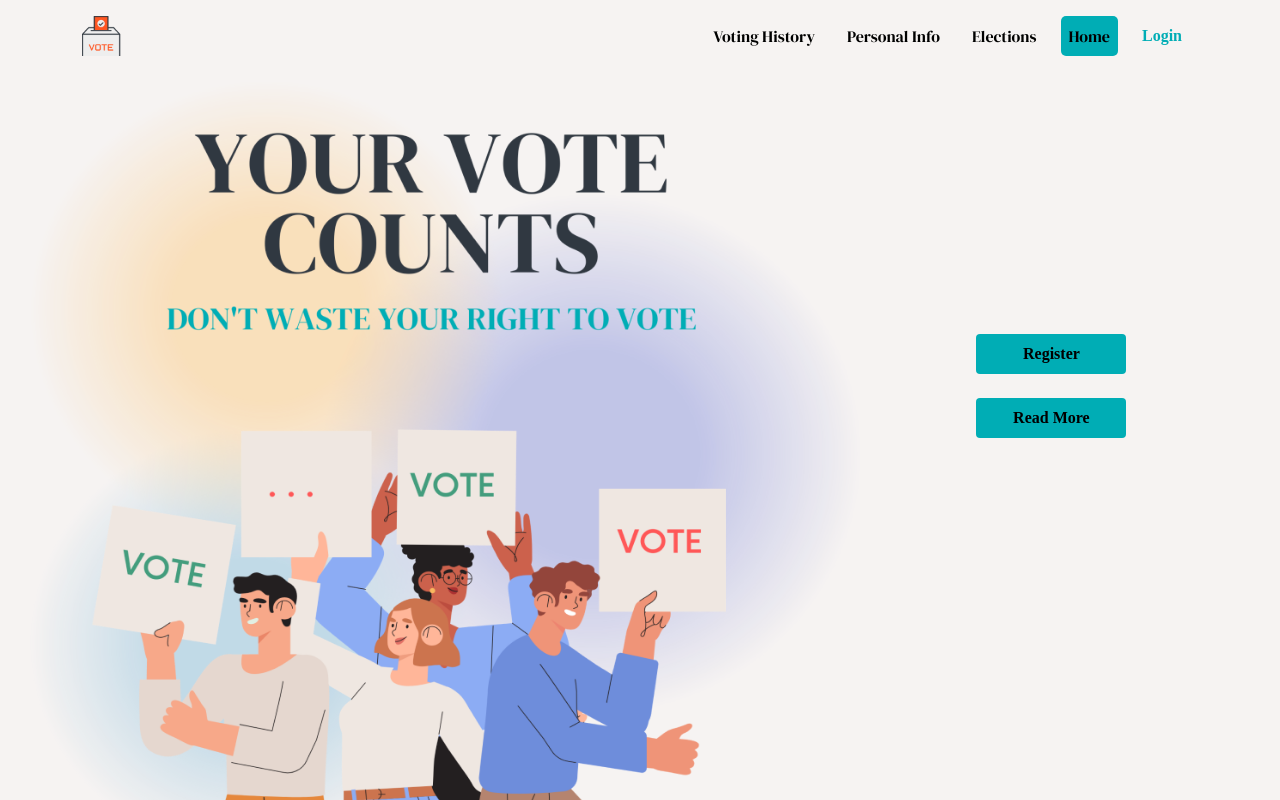
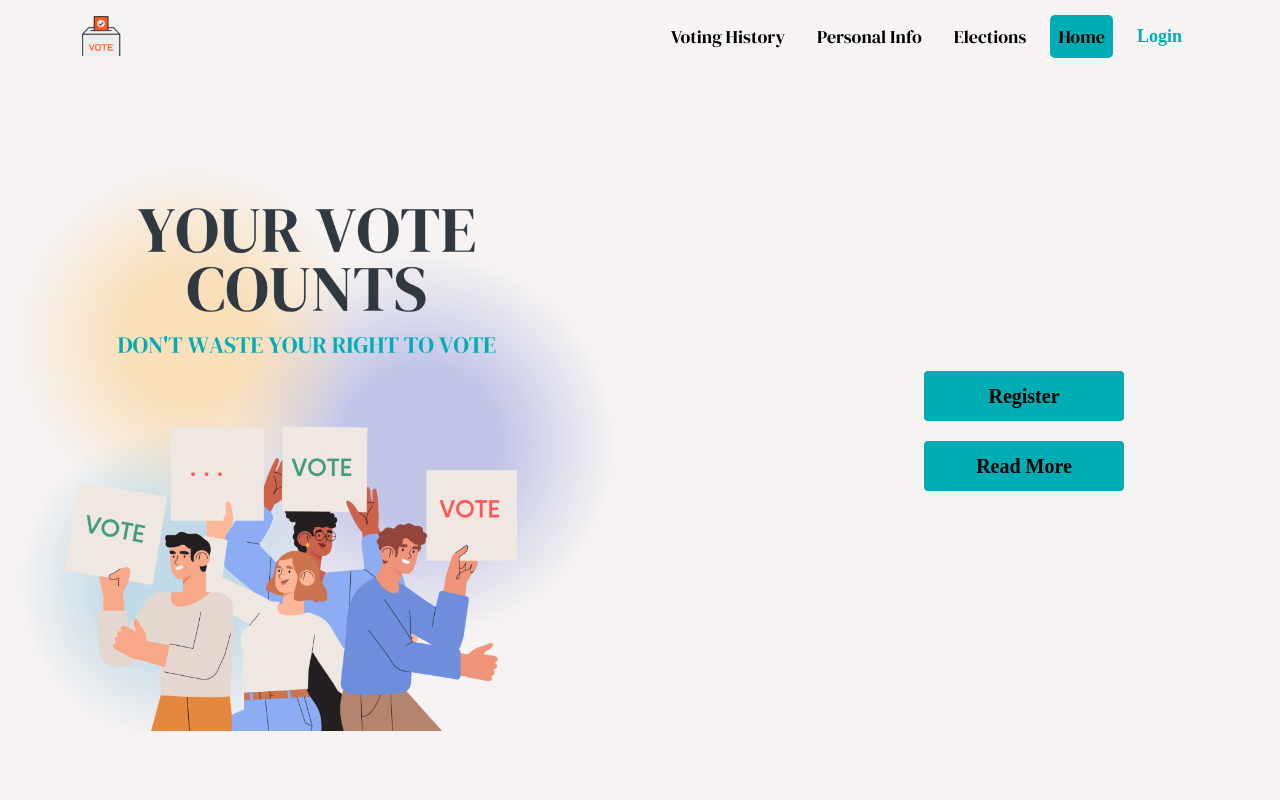
Before and after one commit to kero1019/An-Enhanced-Web-Based-Electronic-Voting-System, a plain HTML site: page index.html in a window 1280 px wide. Drawn offline with Linux system fonts and the light colour scheme; a web font is replaced by a local one.

Commit message:
update
better responsivity, login link in nav bar is working now.

```diff
--- a/css/main_light.css
+++ b/css/main_light.css
@@ -50,6 +50,7 @@ nav {
 }
 nav .navbar-nav {
   background-color: var(--light);
+  border-radius: 0 0 10px 10px;
 }
 .navbar-brand img {
   width: 40px;
@@ -75,6 +76,11 @@ nav .navbar-toggler {
 nav .navbar-toggler:focus {
   box-shadow: none;
 }
+@media (min-width: 768px) {
+  nav .navbar-nav {
+    font-size: 18px;
+  }
+}
 /* End NavBar */
 /* Start landing */
 .landing {
@@ -83,61 +89,67 @@ nav .navbar-toggler:focus {
   background-image: url(../imgs/your_vote_counts.png);
   overflow: hidden;
   background-repeat: no-repeat;
-  background-size: cover;
-  background-position: -66px 0;
+  background-size: 150%;
+  background-position: -65px;
+
 }
-/* start media query */
-@media (min-width: 321px) {
-  .landing {
-    background-position: -33px 0;
-  }
-}
-@media (min-width: 376px) {
-  .landing {
-    background-position: -10px 0;
-  }
-}
-@media (min-width: 576px) {
-  .landing {
-    background-position: 25px 0;
-  }
-}
-/* end media query */
 .landing .buttons-group {
   position: absolute;
   display: grid;
-  row-gap: 24px;
+  row-gap: 20%;
+  width: 175px;
 }
 .landing button {
   background-color: var(--bluegreen);
   border: transparent;
-  width: 150px;
+  width: 100%;
+  padding: 10px 0;
 }
 /* start media query */
 @media (max-width: 767px) {
+  .landing {
+    background-size: 150% 100%;
+    background-position: -60px;
+  }
   .landing .buttons-group {
-    top: 80%;
+    top: 85%;
     left: 50%;
     transform: translate(-50%, -50%);
+  }
+  .landing button {
+    font-size: 5vw;
   }
 }
 @media (min-width: 768px) {
   .landing {
-    background-size: contain;
+    background-size: 150%;
+    background-position: -145px;
   }
   .landing .buttons-group {
-    top: 65%;
-    right: 10%;
+    top: 85%;
+    left: 50%;
+    transform: translate(-50%, -50%);
+    width: 200px;
+  }
+  .landing button {
+    font-size: 20px;
+    padding: 10px 0;
   }
 }
 @media (min-width: 992px) {
   .landing {
-    background-size: 70% 110%;
-    background-position: 30px -30px;
+    background-size: 110%;
+    background-position: 20px;
+  }
+}
+@media (min-width: 1200px) {
+  .landing {
+    background-size: 50%;
+    background-position: 20px;
   }
   .landing .buttons-group {
-    top: 36%;
-    right: 12%;
+    top: 48%;
+    left: 80%;
   }
 }
 /* end media query */
--- a/index.html
+++ b/index.html
@@ -62,7 +62,7 @@
               <a class="nav-link active" href="index.html">Home</a>
             </li>
             <li class="nav-item p-2">
-              <a class="nav-link font-src" href="#">Login</a>
+              <a class="nav-link font-src" href="pages/login/login.html">Login</a>
             </li>
           </ul>
         </div>
@@ -73,9 +73,9 @@
     <div class="landing">
       <div class="buttons-group">
         <a href="pages/registration/registration.html"
-          ><button type="button" class="py-2">Register</button></a
+          ><button type="button">Register</button></a
         >
-        <a href=""><button type="button" class="py-2">Read More</button></a>
+        <a href=""><button type="button">Read More</button></a>
       </div>
     </div>
     <!-- End Landing Section -->
```
Also changed, not shown: pages/elections/elections.html (+1 -1 lines), pages/personal_info/personal_info.html (+1 -1 lines), pages/personal_info/personal_info_edit.html (+1 -1 lines), pages/voting_history/voting_history.html (+1 -1 lines), pages/voting_panel/voting_panel.html (+1 -1 lines), pages/voting_results/voting_results.html (+1 -1 lines).
